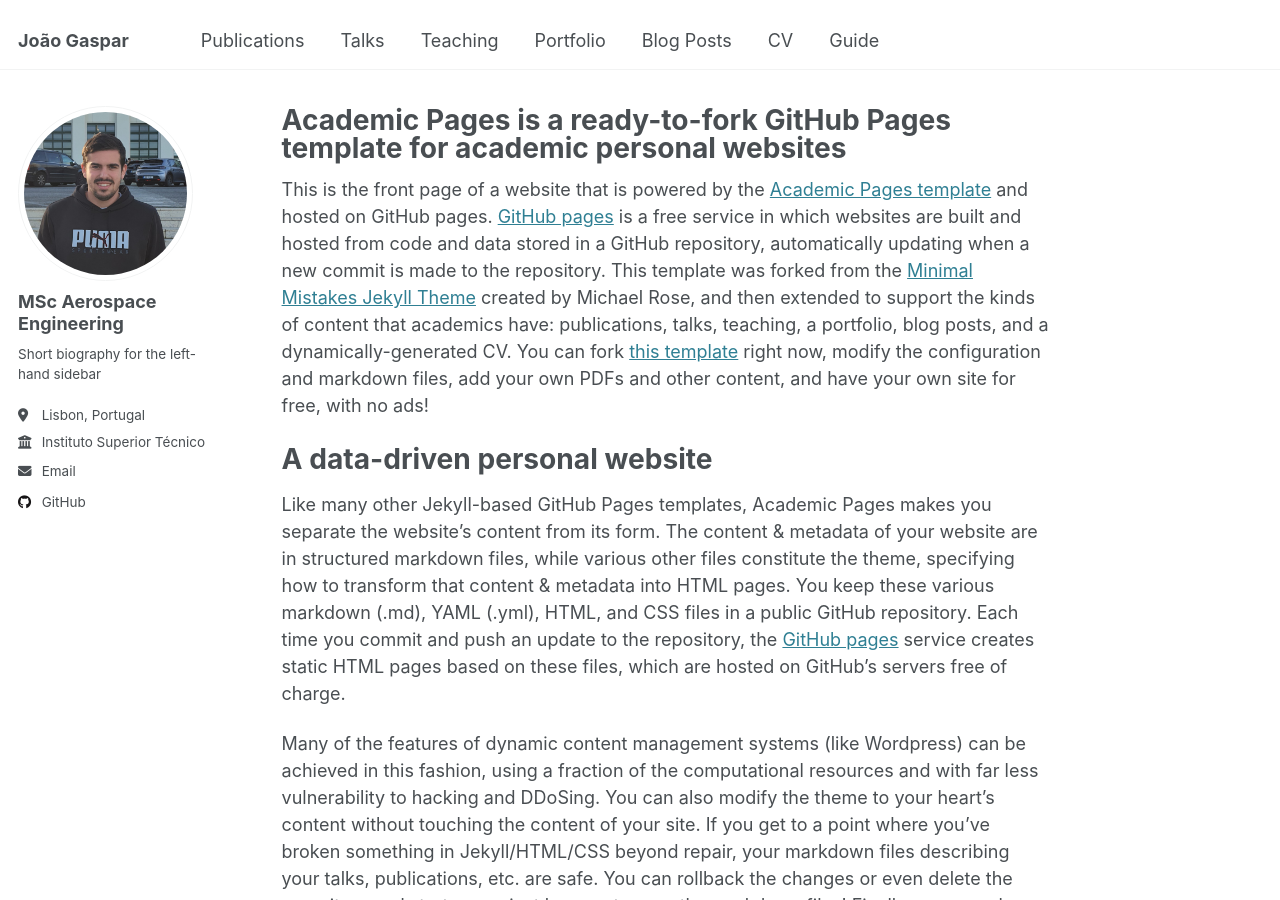
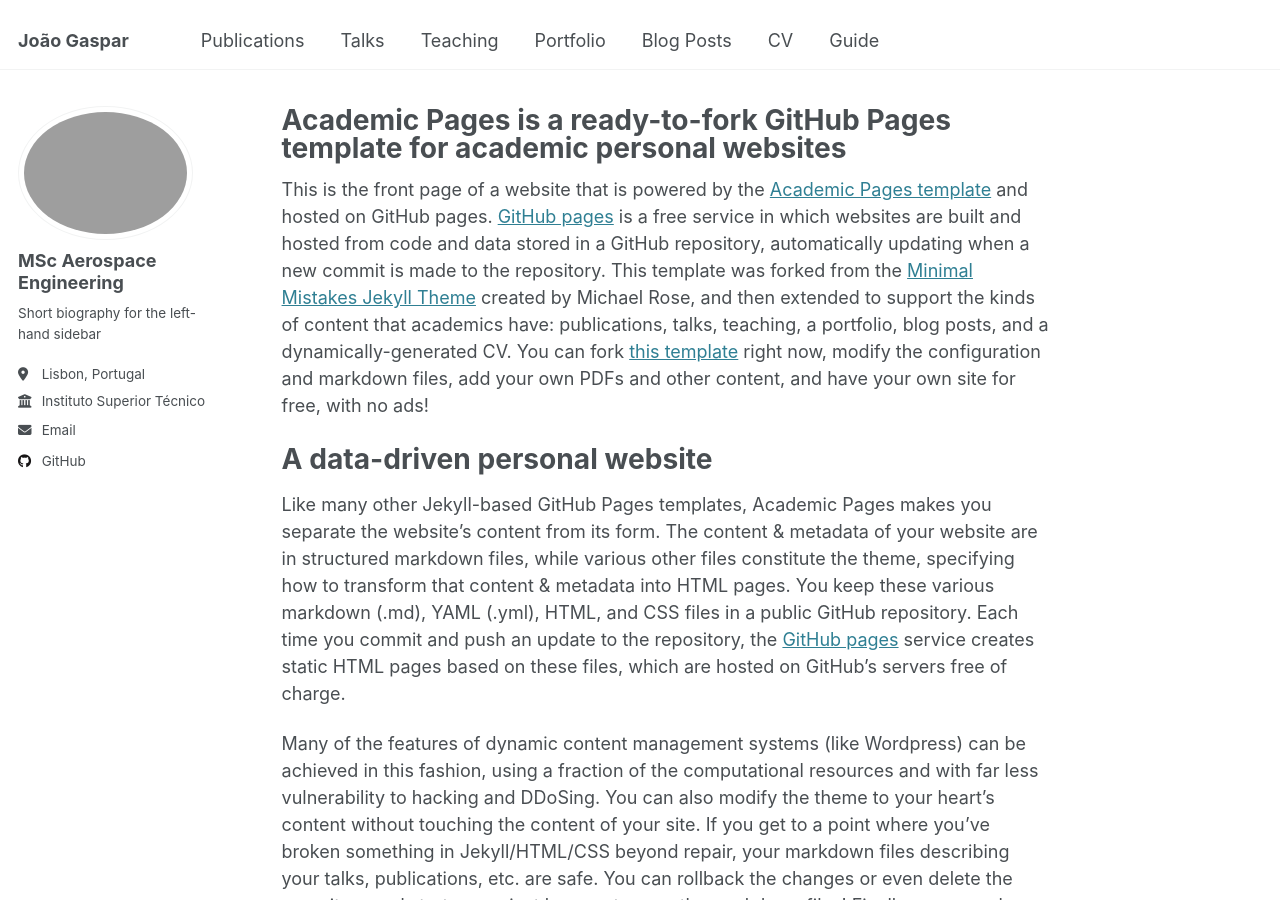
Before and after one commit to joaogaspar00/joaogaspar00.github.io, a Jekyll site: the page built from _pages/about.md, in a window 1280 px wide and 900 px high. Built offline with Jekyll 4.4.1, drawn with Linux system fonts in a browser that asks for light colours.

Commit message:
Update _config.yml

```diff
--- a/_config.yml
+++ b/_config.yml
@@ -22,7 +22,7 @@ repository               : "academicpages/academicpages.github.io"
 #               Additional customization can be done by editing /_includes/author-profile.html
 author:
   # Biographic information
-  avatar           : "foto_minha.jpg"
+  avatar           : "site_logo.png"
   name             : "MSc Aerospace Engineering"
   pronouns         : # example: "she/her"
   bio              : "Short biography for the left-hand sidebar"
```
